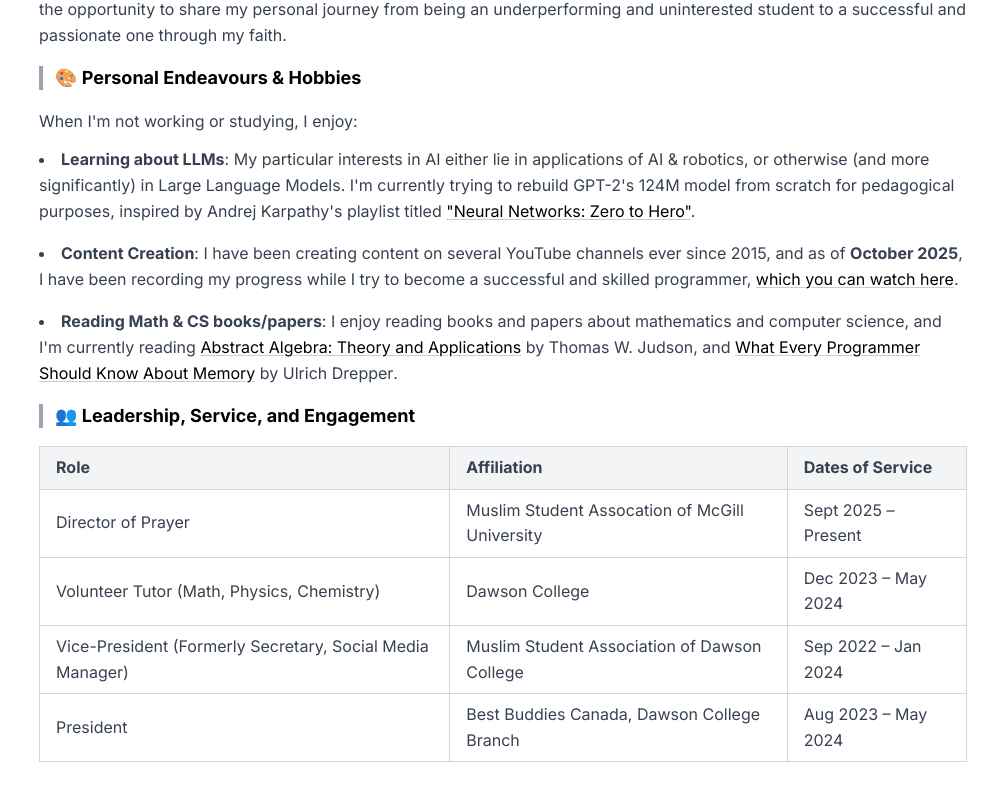
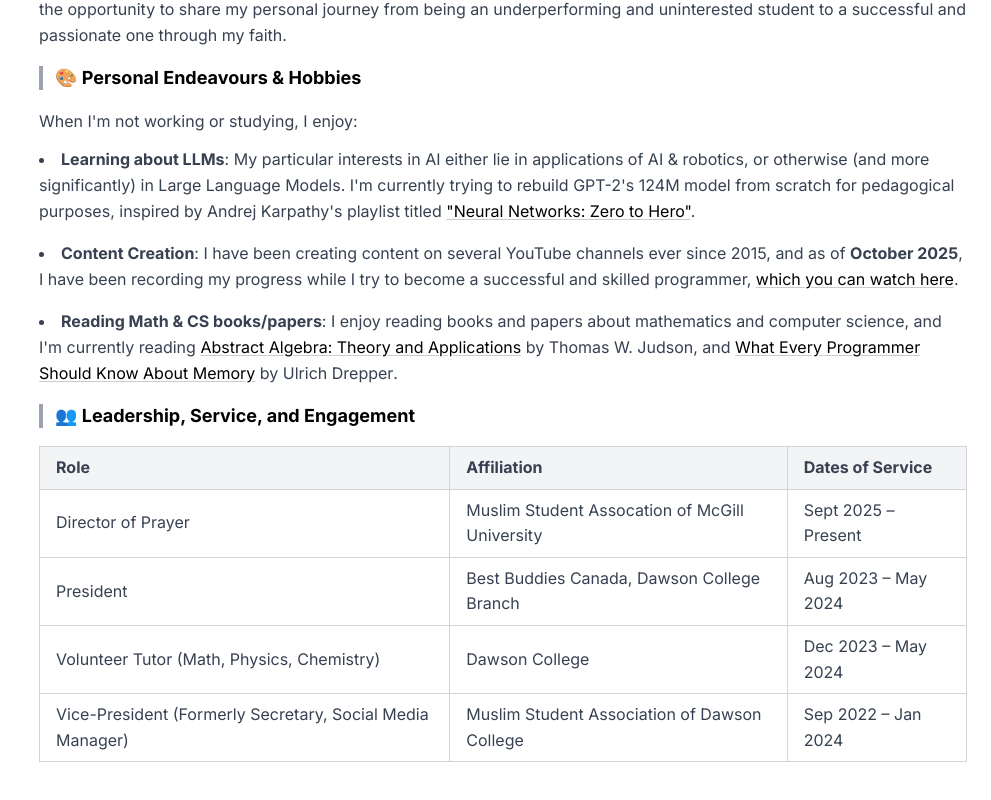
Before and after one commit to rayyankhan47/Rayyan-Khan-Portfolio, a React (Vite) app: page / in a window 1280 px wide. Shown: the part 1671-2471 px from the top of the page, without its empty margins (289-1280 px from the left). Built offline with nearby package versions, Linux system fonts and the light colour scheme.

Commit message:
made information chronological in LSandE section

```diff
--- a/src/pages/Home.tsx
+++ b/src/pages/Home.tsx
@@ -211,6 +211,13 @@
                       </tr>
                       <tr>
                         <td className="border border-gray-300 px-4 py-2 text-gray-700">
+                          President
+                        </td>
+                        <td className="border border-gray-300 px-4 py-2 text-gray-700">Best Buddies Canada, Dawson College Branch</td>
+                        <td className="border border-gray-300 px-4 py-2 text-gray-700">Aug 2023 – May 2024</td>
+                      </tr>
+                      <tr>
+                        <td className="border border-gray-300 px-4 py-2 text-gray-700">
                           Volunteer Tutor (Math, Physics, Chemistry)
                         </td>
                         <td className="border border-gray-300 px-4 py-2 text-gray-700">Dawson College</td>
@@ -222,13 +229,6 @@
                         </td>
                         <td className="border border-gray-300 px-4 py-2 text-gray-700">Muslim Student Association of Dawson College</td>
                         <td className="border border-gray-300 px-4 py-2 text-gray-700">Sep 2022 – Jan 2024</td>
-                      </tr>
-                      <tr>
-                        <td className="border border-gray-300 px-4 py-2 text-gray-700">
-                          President
-                        </td>
-                        <td className="border border-gray-300 px-4 py-2 text-gray-700">Best Buddies Canada, Dawson College Branch</td>
-                        <td className="border border-gray-300 px-4 py-2 text-gray-700">Aug 2023 – May 2024</td>
                       </tr>
                     </tbody>
                   </table>
```
